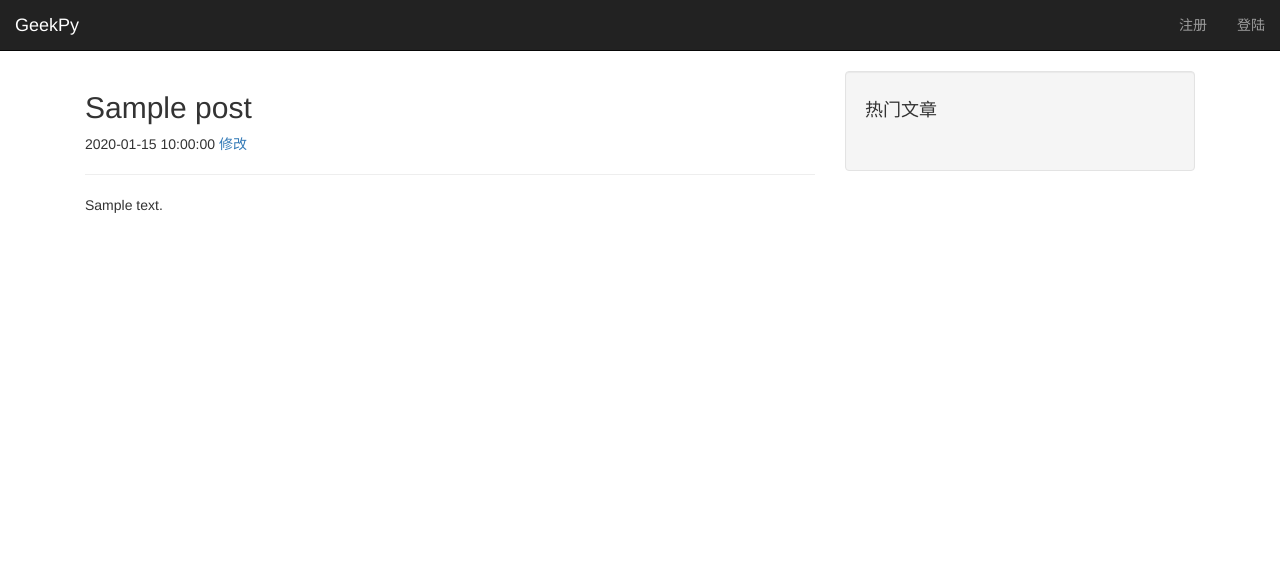
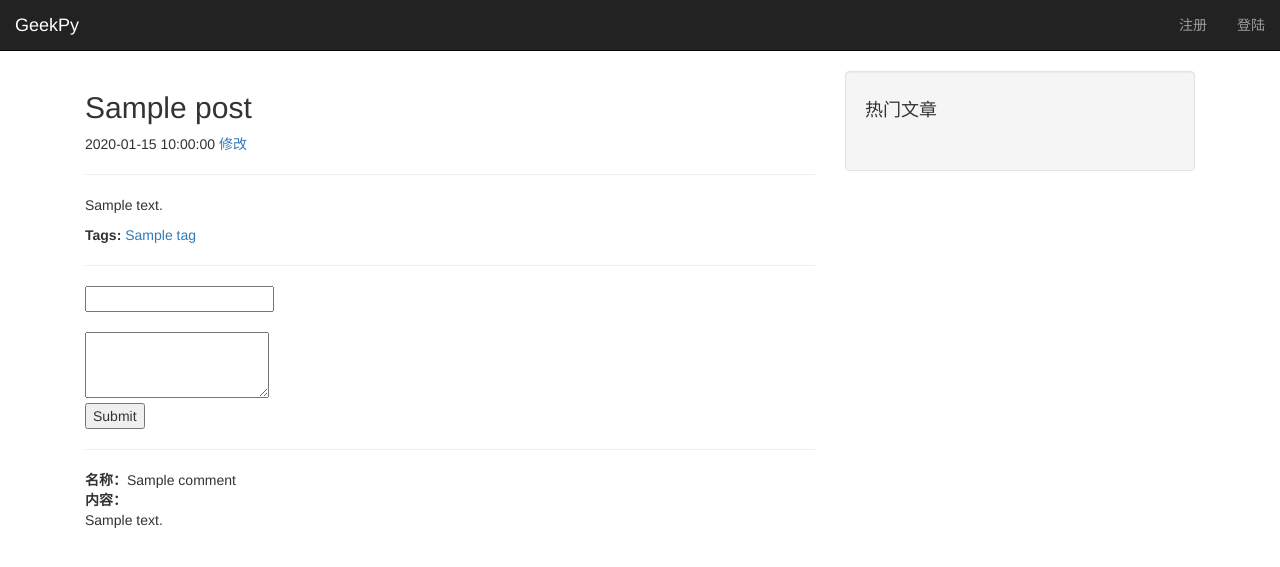
Before and after one commit to y2kconnect/geekpy, a Django app: page /post/read/?post_id=1 in a window 1280 px wide. Shown: the top 567 px of the page. Run offline with Django 3.2, Linux system fonts and the light colour scheme; tables that the repository leaves empty hold one stand-in row (values such as "Sample post"); data that the repository does not hold is empty; some libraries are stand-ins or nearby versions.

Commit message:
添加评论功能和Tag功能

```diff
--- a/geekpy/settings.py
+++ b/geekpy/settings.py
@@ -46,8 +46,8 @@ MIDDLEWARE = [
     'django.contrib.sessions.middleware.SessionMiddleware',
     'django.middleware.common.CommonMiddleware',
     'django.middleware.csrf.CsrfViewMiddleware',
-    'post.middleware.simple_middleware',
-    'post.middleware.request_rate',
+    # 'post.middleware.simple_middleware',
+    # 'post.middleware.request_rate',
 ]
 
 ROOT_URLCONF = 'geekpy.urls'
--- a/geekpy/urls.py
+++ b/geekpy/urls.py
@@ -29,6 +29,8 @@ urlpatterns = [
     path('post/edit/', post_views.edit_post),
     path('post/list/', post_views.post_list),
     path('post/top10/', post_views.top10_posts),
+    path('post/comment/', post_views.comment),
+    path('post/tag/', post_views.tag_posts),
 
     # 用户
     path('user/register/', user_views.register),
--- a/post/models.py
+++ b/post/models.py
@@ -16,6 +16,64 @@ class Post(models.Model):
             self._auth = User.objects.get(id=self.uid)
         return self._auth
 
+    def get_comments(self):
+        return Comment.objects.filter(pid=self.id)
+
+    def get_tags(self):
+        pt_list = PostTag.objects.filter(pid=self.id).only('tid')
+        tid_list = [pt.tid for pt in pt_list]
+        return Tag.objects.filter(id__in=tid_list)
+
+    def update_tags(self, tag_names):
+        need_delete_tid_list = []
+
+        tag_names = set(t.capitalize() for t in tag_names)
+        tags = self.get_tags()
+        for tag in tags:
+            if tag.name not in tag_names:
+                need_delete_tid_list.append(tag.id)
+            else:
+                # 剔除不需要处理的 Tag
+                tag_names.remove(tag.name)
+        # 从数据库删除不再需要的 Tag
+        PostTag.objects.filter(pid=self.id, tid__in=need_delete_tid_list).delete()
+
+        # 对已有的 Tag 创建关系
+        for t in Tag.objects.filter(name__in=tag_names):
+            PostTag.objects.create(pid=self.id, tid=t.id)
+            tag_names.remove(t.name)
+
+        # 创建新的 Tags
+        Tag.objects.bulk_create([Tag(name=n) for n in tag_names])
+        new_tags = Tag.objects.filter(name__in=tag_names)
+
+        # 创建新的关系
+        new_post_tags = [PostTag(pid=self.id, tid=t.id) for t in new_tags]
+        PostTag.objects.bulk_create(new_post_tags)
+
 
 class Comment(models.Model):
-    pass
+    pid = models.IntegerField()
+    name = models.CharField(max_length=128, blank=False, null=False)
+    date = models.DateTimeField(auto_now_add=True)
+    content = models.TextField()
+
+    @property
+    def post(self):
+        if not hasattr(self, '_post'):
+            self._post = Post.objects.get(id=self.pid)
+        return self._post
+
+
+class Tag(models.Model):
+    name = models.CharField(max_length=128, unique=True, blank=False, null=False)
+
+    def get_posts(self):
+        pt_list = PostTag.objects.filter(tid=self.id).only('pid')
+        pid_list = [pt.pid for pt in pt_list]
+        return Post.objects.filter(id__in=pid_list)
+
+
+class PostTag(models.Model):
+    pid = models.IntegerField()
+    tid = models.IntegerField()
--- a/post/templates/read_post.html
+++ b/post/templates/read_post.html
@@ -8,4 +8,37 @@
 <p>
     {{post.content|safe|escape|linebreaks}}
 </p>
+
+{% if tags %}
+<div>
+    <strong>Tags:</strong>
+    {% for tag in tags %}
+    <a href="/post/tag/?tag_id={{tag.id}}">{{tag.name}}</a>
+    {% endfor %}
+</div>
+{% endif %}
+
+<hr>
+<form method="POST" action="/post/comment/">
+    {% csrf_token %}
+    <input type="text" name="name"><br>
+    <input type="hidden" name="post_id" value="{{post.id}}"><br>
+    <textarea name="content" rows="3"></textarea><br>
+    <input type="submit" name="发表评论">
+</form>
+<hr>
+<div>
+    {% for comment in comments %}
+    <p>
+        <div><strong>名称：</strong>{{comment.name}}</div>
+        <div><strong>内容：</strong>{{comment.content|safe|escape|linebreaks}}</div>
+    </p>
+    {% if not forloop.last %}<hr>{% endif %}
+    {% endfor %}
+</div>
+<br>
+<br>
+<br>
+<br>
+<br>
 {% endblock %}
--- a/post/views.py
+++ b/post/views.py
@@ -2,7 +2,7 @@ from math import ceil
 
 from django.shortcuts import render, redirect
 
-from post.models import Post
+from post.models import Post, Comment, Tag
 from post.helper import page_cache
 from post.helper import rds
 from post.helper import get_post_rank
@@ -18,12 +18,15 @@ def create_post(request):
         return render(request, 'create_post.html')
 
 
-@page_cache(15)
+# @page_cache(1)
 def read_post(request):
     post_id = int(request.GET.get('post_id', 0))
     post = Post.objects.get(id=post_id)
     rds.zincrby('ReadRank', post_id)  # 记录阅读量到 redis
-    return render(request, 'read_post.html', {'post': post})
+    comments = post.get_comments()
+    tags = post.get_tags()
+    return render(request, 'read_post.html',
+                  {'post': post, 'comments': comments, 'tags': tags})
 
 
 def edit_post(request):
@@ -37,11 +40,16 @@ def edit_post(request):
         post.title = title
         post.content = content
         post.save()
+        # 设置文章的 Tags
+        tags = request.POST.get('tags')
+        tags = [t.strip() for t in tags.split(',')]
+        post.update_tags(tags)
         return redirect('/post/read/?post_id=%s' % post.id)
     else:
         post_id = int(request.GET.get('post_id', 0))
         post = Post.objects.get(id=post_id)
-        return render(request, 'edit_post.html', {'post': post})
+        tags = ', '.join(t.name for t in post.get_tags())
+        return render(request, 'edit_post.html', {'post': post, 'tags': tags})
 
 
 def post_list(request):
@@ -64,3 +72,19 @@ def post_list(request):
 def top10_posts(request):
     top10 = get_post_rank(10)
     return render(request, 'top10.html', {'top10': top10})
+
+
+def comment(request):
+    if request.method == 'POST':
+        name = request.POST.get('name')
+        post_id = request.POST.get('post_id')
+        content = request.POST.get('content')
+        Comment.objects.create(pid=post_id, name=name, content=content)
+    return redirect('/post/read/?post_id=%s' % post_id)
+
+
+def tag_posts(request):
+    tag_id = int(request.GET.get('tag_id'))
+    tag = Tag.objects.get(id=tag_id)
+    posts = tag.get_posts()
+    return render(request, 'post_list.html', {'posts': posts})
```
Also changed, not shown: post/templates/edit_post.html (+9 -0 lines), post/migrations/0001_initial.py.
